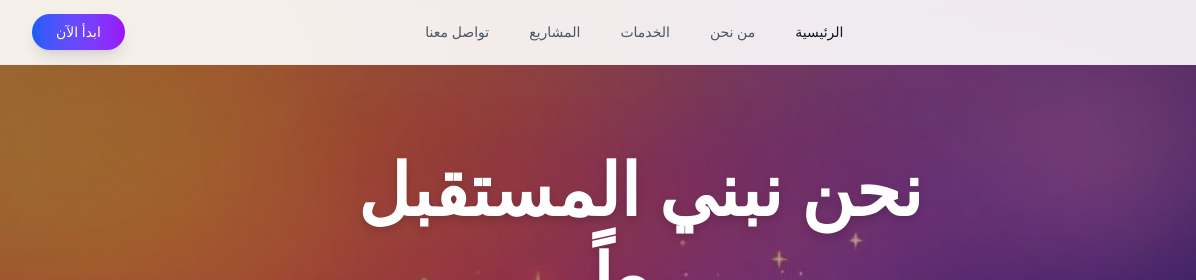
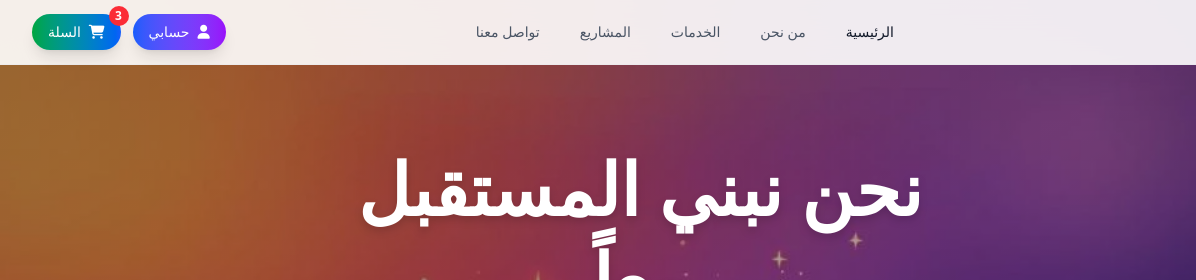
Before and after one commit to MohammedTuaymah/tailwindCourse, a website: page docs/index.html in a window 1280 px wide. Shown: the top 280 px of the page, 0-1196 px from the left. Drawn offline with nearby package versions, Linux system fonts and the light colour scheme.

Commit message:
Mobile Menu

```diff
--- a/docs/index.html
+++ b/docs/index.html
@@ -135,10 +135,20 @@
           </div>
         </div>
 
-        <!-- CTA Button -->
-        <div class="hidden md:block">
-          <button class="bg-gradient-to-r from-blue-600 to-purple-600 text-white px-6 py-2 rounded-full text-sm font-medium hover:from-blue-700 hover:to-purple-700 transform hover:scale-105 transition-all duration-200 shadow-lg">
-            ابدأ الآن
+        <!-- CTA Button with Icons -->
+        <div class="hidden md:flex items-center gap-3">
+          <!-- User Icon Button -->
+          <button class="flex items-center gap-2 bg-gradient-to-r from-blue-600 to-purple-600 text-white px-4 py-2 rounded-full text-sm font-medium hover:from-blue-700 hover:to-purple-700 transform hover:scale-105 transition-all duration-200 shadow-lg">
+            <i class="fas fa-user text-sm"></i>
+            <span>حسابي</span>
+          </button>
+
+          <!-- Cart Icon Button -->
+          <button class="flex items-center gap-2 bg-gradient-to-r from-green-600 to-blue-600 text-white px-4 py-2 rounded-full text-sm font-medium hover:from-green-700 hover:to-blue-700 transform hover:scale-105 transition-all duration-200 shadow-lg relative">
+            <i class="fas fa-shopping-cart text-sm"></i>
+            <span>السلة</span>
+            <!-- Cart Badge -->
+            <span class="absolute -top-2 -right-2 bg-red-500 text-white text-xs rounded-full h-5 w-5 flex items-center justify-center font-bold">3</span>
           </button>
         </div>
 
@@ -161,9 +171,19 @@
         <a href="#" class="text-gray-600 hover:text-gray-900 block px-3 py-2 rounded-md text-base font-medium">الخدمات</a>
         <a href="#" class="text-gray-600 hover:text-gray-900 block px-3 py-2 rounded-md text-base font-medium">المشاريع</a>
         <a href="#" class="text-gray-600 hover:text-gray-900 block px-3 py-2 rounded-md text-base font-medium">تواصل معنا</a>
-        <div class="pt-2">
-          <button class="w-full bg-gradient-to-r from-blue-600 to-purple-600 text-white px-6 py-2 rounded-full text-sm font-medium">
-            ابدأ الآن
+        <div class="pt-2 space-y-2">
+          <!-- User Icon Button -->
+          <button class="w-full flex items-center justify-center gap-2 bg-gradient-to-r from-blue-600 to-purple-600 text-white px-6 py-2 rounded-full text-sm font-medium hover:from-blue-700 hover:to-purple-700 transition-all duration-200">
+            <i class="fas fa-user text-sm"></i>
+            <span>حسابي</span>
+          </button>
+
+          <!-- Cart Icon Button -->
+          <button class="w-full flex items-center justify-center gap-2 bg-gradient-to-r from-green-600 to-blue-600 text-white px-6 py-2 rounded-full text-sm font-medium hover:from-green-700 hover:to-blue-700 transition-all duration-200 relative">
+            <i class="fas fa-shopping-cart text-sm"></i>
+            <span>السلة</span>
+            <!-- Cart Badge -->
+            <span class="absolute -top-1 -right-1 bg-red-500 text-white text-xs rounded-full h-5 w-5 flex items-center justify-center font-bold">3</span>
           </button>
         </div>
       </div>
```
Also changed, not shown: docs/style.css.
